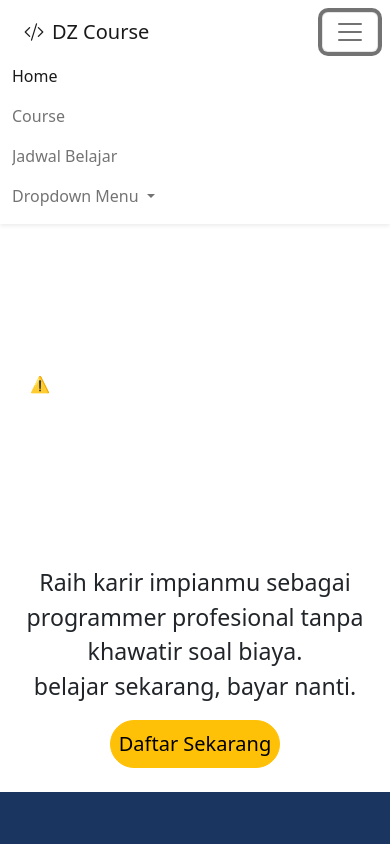
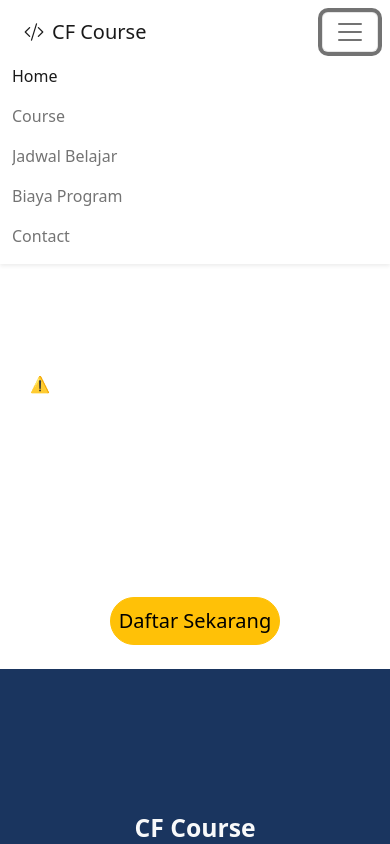
Before and after one commit to Aryasandi/Coding-Course, a plain HTML site: page index.html in a window 390 px wide. Both pictures are taken after a click on the button "Toggle navigation". Shown: the top 844 px of the page. Drawn offline with nearby package versions, Linux system fonts and the light colour scheme; no server answers; a script that the page names is missing.

Commit message:
Update index.html

```diff
--- a/index.html
+++ b/index.html
@@ -3,19 +3,24 @@
 <head>
 	<meta charset="utf-8">
 	<meta name="viewport" content="width=device-width, initial-scale=1">
+
+	<!--CDN-->
 	<link href="https://cdn.jsdelivr.net/npm/bootstrap@5.2.2/dist/css/bootstrap.min.css" rel="stylesheet" integrity="sha384-Zenh87qX5JnK2Jl0vWa8Ck2rdkQ2Bzep5IDxbcnCeuOxjzrPF/et3URy9Bv1WTRi" crossorigin="anonymous">
 	<link rel="stylesheet" href="https://cdn.jsdelivr.net/npm/bootstrap-icons@1.9.1/font/bootstrap-icons.css">
 	<link rel="stylesheet" href="https://unpkg.com/aos@next/dist/aos.css" />
 	<link rel="stylesheet"href="https://cdnjs.cloudflare.com/ajax/libs/font-awesome/6.2.0/css/all.min.css">
+
+
+	<!-- CSS -->
 	<link rel="stylesheet" type="text/css" href="style.css">
 
 
-	<title>DZ Course</title>
+	<title>CF Course</title>
 </head>
 <body>
 	<nav class="navbar navbar-expand-lg bg-white shadow-sm fixed-top">
 		<div class="container-fluid">
-			<a class="navbar-brand m-1" href="#home"><i class="bi bi-code-slash m-2"></i>DZ Course</a>
+			<a class="navbar-brand m-1" href="#home"><i class="bi bi-code-slash m-2"></i>CF Course</a>
 			<button class="navbar-toggler" type="button" data-bs-toggle="collapse" data-bs-target="#navbarNav" aria-controls="navbarNav" aria-expanded="false" aria-label="Toggle navigation">
 				<span class="navbar-toggler-icon"></span>
 			</button>
@@ -30,34 +35,27 @@
 					<li class="nav-item">
 						<a class="nav-link" href="#jadwal">Jadwal Belajar</a>
 					</li>
-					<li class="nav-item dropdown">
-						<a class="nav-link dropdown-toggle" href="#" role="button" data-bs-toggle="dropdown" aria-expanded="false">
-							Dropdown Menu
-						</a>
-						<ul class="dropdown-menu">
-							<li><a class="dropdown-item" href="#biaya">Biaya Program</a></li>
-							<li><a class="dropdown-item" href="#contact">Contact</a></li>
-						</ul>
+					<li class="nav-item">
+						<a class="nav-link" href="#biaya">Biaya Program</a>
+					</li>
+					<li class="nav-item">
+						<a class="nav-link" href="#contact">Contact</a>
+					</li>
 				</div>
 			</div>
 		</nav>
 
-<!--
-	<div class="d-md-flex justify-content-md-end fixed-bottom">
-		<button class="btn btn-dark me-md-2 fs-5" type="button"><a href="#home"><i class="bi bi-arrow-up-circle text-light"></i></a></button>
-	</div> -->
-
 		<section class="container home text-center heading" id="home">
 			<div class="row">
 				<div class="col">
-				<h1 class="fs-5 mt-5 text-center">DZ Program</h1>
+					<h1 class="fs-5 mt-5 text-center">CF Course</h1>
 					<h2 class="fs-1">Jago Dulu, Bayar<br> Nanti.</h2>
 					<script src="https://unpkg.com/@lottiefiles/lottie-player@latest/dist/lottie-player.js"></script>
 					<div class="lottie">
 						<lottie-player src="https://assets5.lottiefiles.com/packages/lf20_vnikrcia.json" background="transparent" speed="1" style="width: 330px; height: 330px;"  loop autoplay></lottie-player>
 					</div>
-				<p class="mt-3 fs-3 text-center">Raih karir impianmu sebagai programmer profesional tanpa khawatir soal biaya.<br>belajar sekarang, bayar nanti.</p>
-				<button type="button" class="btn btn-warning btn-sm fs-5 p-2 rounded-pill mb-4 p-2">Daftar Sekarang</button>
+					<button type="button" class="btn btn-warning btn-sm fs-5 p-2 rounded-pill mb-4 p-2
+					mt-5">Daftar Sekarang</button>
 				</div>
 			</div>
 		</section>
@@ -68,7 +66,7 @@
 				<div class="container">
 					<div class="row">
 						<div class="col">
-						<h1 class="display-4 text-center fs-2 fw-bold p-2 mt-5">DZ Program</h1>
+							<h1 class="display-4 text-center fs-2 fw-bold p-2 mt-5">CF Course</h1>
 							<p class="lead text-center">Tersedia <span>3 pilihan kelas bootcamp</span> sesuai kebutuhan dan keinginan kamu.</p>
 						</div>
 					</div>
@@ -97,7 +95,6 @@
 						<div class="card p-3 m-5 border-dark">
 							<div class="card-body">
 								<h5 class="card-title text-dar
-
 								k mt-1"><i class="bi bi-palette m-2 fs-1"></i></i><br>UI/UX<br>Designer</h5>
 								<p class="card-text text-dark">Lorem ipsum dolor sit amet, consectetur adipisicing elit, sed do eiusmod
 								tempor incididunt ut labore et dolore magna aliqua.</p>
@@ -112,17 +109,17 @@
 			<div class="container aoserror">
 				<div class="row text-center">
 					<div class="col">
-					<h2 class="mt-4" style="font-size: 22px">Mengapa DZ Program?</h2>
+						<h2 class="mt-4" style="font-size: 22px">Mengapa CF Course?</h2>
 					</div>
 				</div>
 				<div class="row aoserror">
 					<div class="col text-center mt-4 kiri" data-aos="fade-right" data-aos-duration="1000">
-					<h1 class="alasan">Lorem ipsum</h1>
+						<h1 class="alasan">Harga Murah</h1>
 						<p>Lorem ipsum dolor sit amet, consectetur adipisicing elit, sed do eiusmod
 						tempor incididunt ut labore et dolore magna aliqua."</p>
 					</div>
 					<div class="col text-center mt-4 aoserror kanan" data-aos="fade-left" data-aos-duration="1000">
-					<h1 class="alasan">Lorem ipsum</h1>
+						<h1 class="alasan">Kualitas Terjamin</h1>
 						<p>Lorem ipsum dolor sit amet, consectetur adipisicing elit, sed do eiusmod
 						tempor incididunt ut labore et dolore magna aliqua.</p>
 					</div>
```
Lines whose indentation alone changed are shown as unchanged.
